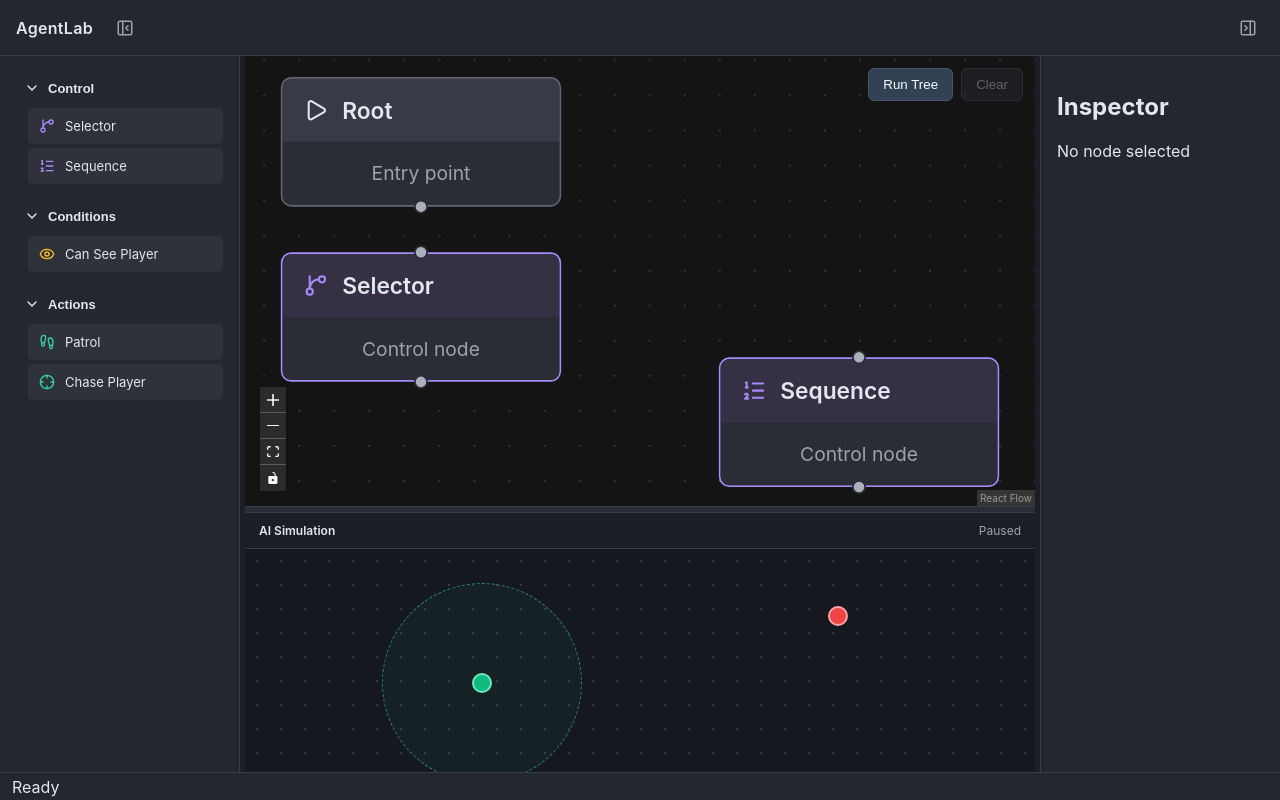
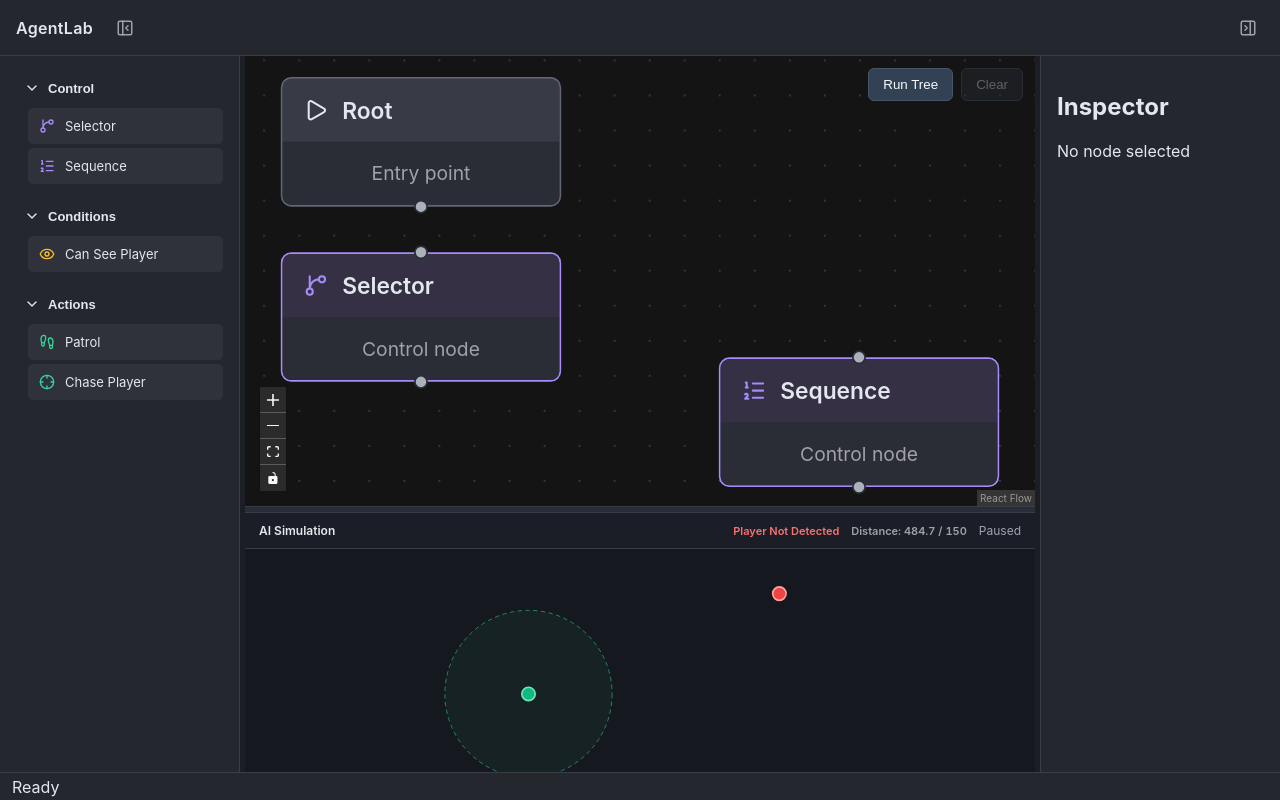
Before and after one commit to lolalolabob123/AgentLab, a React (Vite) app in the folder agentlab/: page / in a window 1280 px wide. Built offline with nearby package versions, Linux system fonts and the light colour scheme.

Commit message:
Updating canvas and size adjustments

```diff
--- a/agentlab/src/App.tsx
+++ b/agentlab/src/App.tsx
@@ -7,6 +7,8 @@ import BehaviourEditor from "./components/BehaviourEditor";
 import { ReactFlowProvider } from "@xyflow/react";
 import CanvasNodeInspector from "./components/CanvasNodeInspector";
 import SimulationViewport from "./components/SimulationViewport";
+import type { Position } from "./engine/simulation/detection";
+import { INITIAL_PLAYER_POSITION } from "./engine/simulation/world";
 
 function App() {
 
@@ -34,6 +36,10 @@ function App() {
     data: Record<string, unknown>;
     requestId: string;
   } | null>(null);
+
+  const [playerPosition, setPlayerPosition] = useState<Position>(
+    INITIAL_PLAYER_POSITION
+  );
 
   const [selectionSource, setSelectionSource] = useState<"library" | "canvas" | null>(null);
 
@@ -218,6 +224,7 @@ function App() {
                   onSelectCanvasNode={handleSelectCanvasNode}
                   onClearCanvasSelection={handleClearCanvasSelection}
                   nodeDataUpdate={nodeDataUpdate}
+                  playerPositon={playerPosition}
                 />
               </div>
 
@@ -237,7 +244,9 @@ function App() {
               <div className="workspace-simulation"
                 style={{ height: simulationHeight, flex: "none" }}
               >
-                <SimulationViewport />
+                <SimulationViewport
+                  playerPosition={playerPosition}
+                  onPlayerPositionChange={setPlayerPosition}/>
               </div>
             </div>
           </main>
--- a/agentlab/src/components/BehaviourEditor.tsx
+++ b/agentlab/src/components/BehaviourEditor.tsx
@@ -26,6 +26,7 @@ import ActionNode from "./nodes/ActionNode";
 import { isValidConnection } from "../engine/behaviour-tree/validation";
 import { nodeDefinitions } from "../data/nodeDefinitions";
 import { createBehaviourNode } from "../engine/behaviour-tree/NodeFactory";
+import type { Position } from "../engine/simulation/detection";
 
 const nodeTypes = {
     root: RootNode,
@@ -81,6 +82,7 @@ type BehaviourEditorProps = {
 
     onClearCanvasSelection: () => void;
     onSelectCanvasNode: (nodeId: string) => void;
+    playerPosition: Position;
 };
 
 export function getExecutionClassName(
@@ -96,7 +98,7 @@ export function getExecutionClassName(
     return `execution-${result.status}`;
 }
 
-function BehaviourEditor({ nodeToAdd, nodeToDelete, nodeDataUpdate, onSelectCanvasNode, onClearCanvasSelection }: BehaviourEditorProps) {
+function BehaviourEditor({ nodeToAdd, nodeToDelete, nodeDataUpdate, onSelectCanvasNode, onClearCanvasSelection, playerPosition }: BehaviourEditorProps) {
     const [nodes, setNodes, onNodesChange] = useNodesState<Node>(initialNodes);
     const [edges, setEdges, onEdgesChange] = useEdgesState<Edge>([]);
     const [executionTrace, setExecutionTrace] = useState<NodeExecutionResult[]>([]);
--- /dev/null
+++ b/agentlab/src/components/SImulationWorld.tsx
@@ -0,0 +1,54 @@
+import type { Position } from "../engine/simulation/detection";
+import {
+    DEFAULT_DETECTION_RANGE,
+} from "../engine/simulation/world";
+
+import type { Camera } from "../engine/simulation/camera";
+
+type SimulationWorldProps = {
+    agentPosition: Position;
+    playerPosition: Position;
+    camera: Camera;
+};
+
+export default function SimulationWorld({
+    agentPosition,
+    playerPosition,
+    camera,
+}: SimulationWorldProps) {
+
+    return (
+        <svg
+            className="simulation-world-svg"
+            viewBox={`${camera.x} ${camera.y} ${camera.width} ${camera.height}`}
+            preserveAspectRatio="xMidYMid meet"
+        >
+            <circle
+                cx={agentPosition.x}
+                cy={agentPosition.y}
+                r={DEFAULT_DETECTION_RANGE}
+                fill="rgba(52, 211, 153, 0.05)"
+                stroke="#34d399"
+                strokeDasharray="8 6"
+            />
+
+            <circle
+                cx={agentPosition.x}
+                cy={agentPosition.y}
+                r={12}
+                fill="#10b981"
+                stroke="#6ee7b7"
+                strokeWidth={3}
+            />
+
+            <circle
+                cx={playerPosition.x}
+                cy={playerPosition.y}
+                r={12}
+                fill="#ef4444"
+                stroke="#fca5a5"
+                strokeWidth={3}
+            />
+        </svg>
+    )
+}
--- a/agentlab/src/components/SimulationViewport.css
+++ b/agentlab/src/components/SimulationViewport.css
@@ -1,8 +1,9 @@
+
 .simulation-viewport {
     display: flex;
     flex-direction: column;
     height: 100%;
-    min-height: 240px;
+    min-height: 0;
     background: #1b1e26;
     color: #e5e7eb;
 }
@@ -17,20 +18,55 @@
     font-weight: 600;
 }
 
+.simulation-header-right {
+    display: flex;
+    align-items: center;
+    gap: 12px;
+}
+
 .simulation-status {
     color: #9ca3af;
     font-weight: 400;
 }
 
+.simulation-detection-status {
+    font-size: 11px;
+    font-weight: 600;
+}
+
+.simulation-detection-status.detected {
+    color: #34d399;
+}
+
+.simulation-detection-status.not-detected {
+    color: #f87171;
+}
+
+/* Simulation world */
+
+.simulation-world-container {
+    display: flex;
+    flex: 1;
+    min-width: 0;
+    min-height: 0;
+    overflow: hidden;
+}
+
 .simulation-world {
     position: relative;
     flex: 1;
-    min-height: 200px;
+    width: 100%;
+    height: 100%;
+    min-width: 0;
+    min-height: 0;
+
     overflow: hidden;
-    background-color: #15181e;
-    background-image: radial-gradient(#343a46 1px, transparent 1px);
-    background-size: 24px 24px;
+    cursor: crosshair;
+    touch-action: none;
+    user-select: none;
 }
+
+/* Agent and player */
 
 .simulation-agent,
 .simulation-player {
@@ -42,41 +78,43 @@
 }
 
 .simulation-agent {
-    left: 30%;
-    top: 60%;
     background: #10b981;
     border: 2px solid #6ee7b7;
 }
 
 .simulation-player {
-    left: 75%;
-    top: 30%;
     background: #ef4444;
     border: 2px solid #fca5a5;
-}
-
-.simulation-world {
-    cursor: crosshair;
-    touch-action: none;
-    user-select: none;
-}
-
-.simulation-player {
     pointer-events: none;
 }
 
+/* Detection radius */
+
 .simulation-detection-radius {
     position: absolute;
-    width: 200px;
-    height: 200px;
+    height: auto;
     border: 1px dashed rgba(52, 211, 153, 0.6);
     border-radius: 50%;
     background: rgba(52, 211, 153, 0.05);
     transform: translate(-50%, -50%);
     pointer-events: none;
+    box-sizing: border-box;
 }
 
 .simulation-detection-radius .simulation-agent {
     left: 50%;
     top: 50%;
 }
+
+.simulation-distance {
+    color: #a1a1aa;
+    font-size: 11px;
+    font-variant-numeric: tabular-nums;
+}
+
+.simulation-world-svg {
+    display: block;
+    width: 100%;
+    height: 100%;
+    background: #15181e;
+}
--- a/agentlab/src/components/SimulationViewport.tsx
+++ b/agentlab/src/components/SimulationViewport.tsx
@@ -1,20 +1,71 @@
-import { useRef, useState } from "react";
+import { useRef, useState, useLayoutEffect } from "react";
 import type { PointerEvent } from "react";
+import { canSeePlayer, getDistance } from "../engine/simulation/detection";
 import type { Position } from "../engine/simulation/detection";
 import {
     INITIAL_AGENT_POSITION,
-    INITIAL_PLAYER_POSITION,
-    worldToPercent,
-    percentToWorld
+    DEFAULT_DETECTION_RANGE,
+    WORLD_WIDTH,
+    WORLD_HEIGHT,
 } from "../engine/simulation/world";
+import SimulationWorld from "./SImulationWorld";
+import { createCamera } from "../engine/simulation/camera";
 import "./SimulationViewport.css";
 
-export default function SimulationViewport() {
-    const [playerPosition, setPlayerPosition] = useState<Position>(
-        INITIAL_PLAYER_POSITION
+type SimulationViewportProps = {
+    playerPosition: Position;
+    onPlayerPositionChange: (position: Position) => void;
+};
+
+export default function SimulationViewport({
+    playerPosition,
+    onPlayerPositionChange,
+}: SimulationViewportProps) {
+    const playerDetected = canSeePlayer(
+        INITIAL_AGENT_POSITION,
+        playerPosition,
+        DEFAULT_DETECTION_RANGE
+    );
+
+    const playerDistance = getDistance(
+        INITIAL_AGENT_POSITION,
+        playerPosition
     );
 
     const worldRef = useRef<HTMLDivElement>(null);
+
+
+    const [aspectRatio, setAspectRatio] = useState(
+        WORLD_WIDTH / WORLD_HEIGHT
+    );
+
+    useLayoutEffect(() => {
+        const world = worldRef.current;
+        if (!world) return;
+
+        const updateSize = () => {
+            const { width, height } = world.getBoundingClientRect();
+
+            if (width > 0 && height > 0) {
+                setAspectRatio(width / height);
+            }
+        };
+
+        updateSize();
+
+        const observer = new ResizeObserver(updateSize);
+        observer.observe(world);
+
+        return () => observer.disconnect();
+    }, []);
+
+    const camera = createCamera(
+        undefined,
+        undefined,
+        aspectRatio
+    );
+
+
 
     const updatePlayerPosition = (event: PointerEvent<HTMLDivElement>) => {
         const world = worldRef.current;
@@ -22,16 +73,23 @@ export default function SimulationViewport() {
 
         const rect = world.getBoundingClientRect();
 
-        const x = ((event.clientX - rect.left) / rect.width) * 100;
-        const y = ((event.clientY - rect.top) / rect.height) * 100;
+        const x =
+            camera.x +
+            ((event.clientX - rect.left) / rect.width) * camera.width;
 
-        const percentagePosition = {
-            x: Math.max(0, Math.min(100, x)),
-            y: Math.max(0, Math.min(100, y)),
+        const y =
+            camera.y +
+            ((event.clientY - rect.top) / rect.height) * camera.height;
+
+
+
+        onPlayerPositionChange({
+            x: Math.max(0, Math.min(WORLD_WIDTH, x)),
+            y: Math.max(0, Math.min(WORLD_HEIGHT, y)),
+        });
+
     };
 
-        setPlayerPosition(percentToWorld(percentagePosition));
-    };
 
     const handlePointerDown = (event: PointerEvent<HTMLDivElement>) => {
         if (event.button !== 0) return;
@@ -56,9 +114,23 @@ export default function SimulationViewport() {
         <div className="simulation-viewport">
             <div className="simulation-header">
                 <span>AI Simulation</span>
+                <div className="simulation-header-right">
+                    <span
+                        className={`simulation-detection-status ${playerDetected ? "detected" : "not-detected"
+                            }`}
+                    >
+                        {playerDetected ? "Player Detected" : "Player Not Detected"}
+                    </span>
+
+                    <span className="simulation-distance">
+                        Distance: {playerDistance.toFixed(1)} / {DEFAULT_DETECTION_RANGE}
+                    </span>
+
                     <span className="simulation-status">Paused</span>
                 </div>
+            </div>
 
+            <div className="simulation-world-container">
                 <div
                     ref={worldRef}
                     className="simulation-world"
@@ -67,24 +139,14 @@ export default function SimulationViewport() {
                     onPointerUp={handlePointerUp}
                     onPointerCancel={handlePointerUp}
                 >
-                <div
-                    className="simulation-detection-radius"
-                    style={{
-                        left: `${worldToPercent(INITIAL_AGENT_POSITION).x}%`,
-                        top: `${worldToPercent(INITIAL_AGENT_POSITION).y}%`,
-                    }}
-                >
-                    <div className="simulation-agent" title="AI Agent" />
-                </div>
-                <div
-                    className="simulation-player"
-                    title="Player"
-                    style={{
-                        left: `${worldToPercent(playerPosition).x}%`,
-                        top: `${worldToPercent(playerPosition).y}%`,
-                    }}
+                    <SimulationWorld
+                        agentPosition={INITIAL_AGENT_POSITION}
+                        playerPosition={playerPosition}
+                        camera={camera}
                     />
                 </div>
             </div>
+
+        </div>
     );
 }
--- /dev/null
+++ b/agentlab/src/engine/simulation/camera.ts
@@ -0,0 +1,30 @@
+import type { Position } from "./detection";
+import { WORLD_WIDTH, WORLD_HEIGHT } from "./world";
+
+export const CAMERA_ZOOM = 1.5;
+
+export type Camera = {
+    x: number;
+    y: number;
+    width: number;
+    height: number;
+};
+
+export function createCamera(
+    zoom: number = CAMERA_ZOOM,
+    center: Position = {
+        x: WORLD_WIDTH / 2,
+        y: WORLD_HEIGHT / 2,
+    },
+    aspectRatio: number = WORLD_WIDTH / WORLD_HEIGHT
+): Camera {
+    const height = WORLD_HEIGHT / zoom;
+    const width = height * aspectRatio;
+
+    return {
+        x: center.x - width / 2,
+        y: center.y - height / 2,
+        width,
+        height,
+    };
+}
```
Lines whose indentation alone changed are shown as unchanged.
